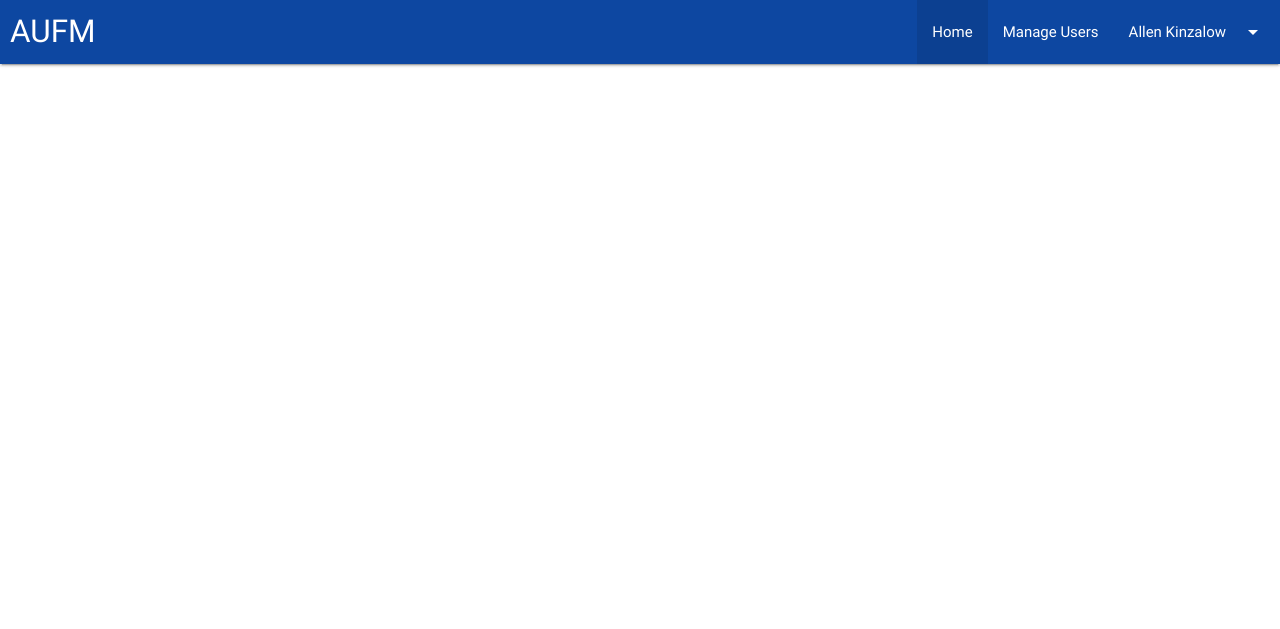
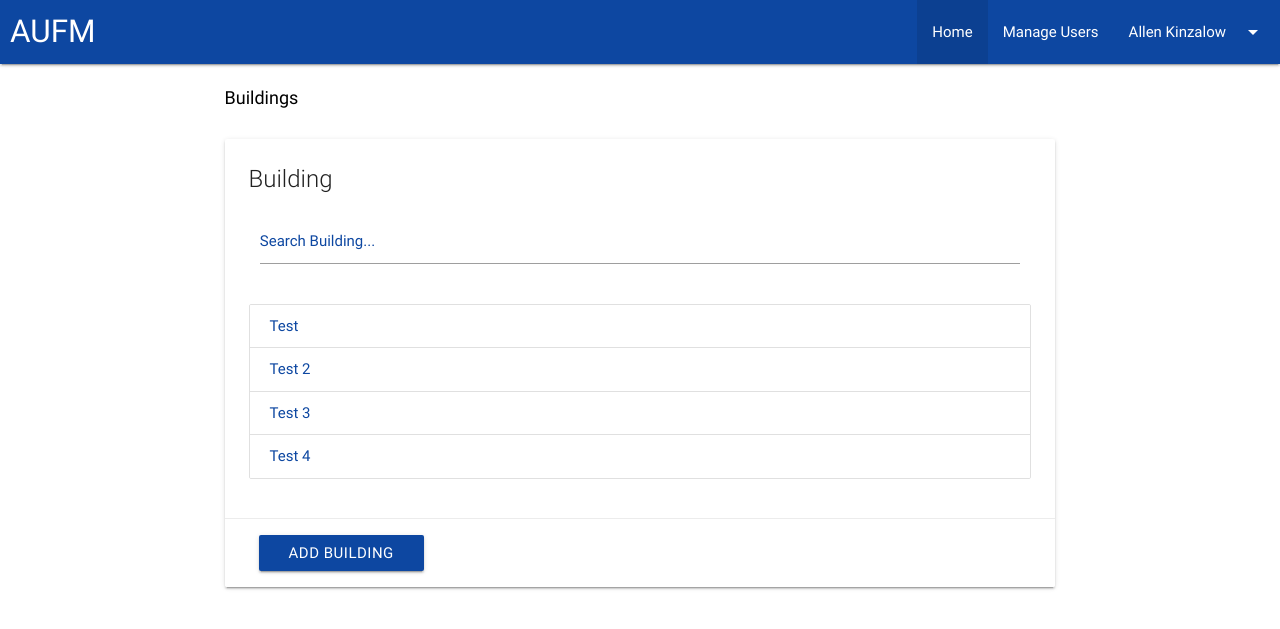
Before and after one commit to BrandonLMorris/aufm-webapp, a Flask app: page / in a window 1280 px wide. Shown: the top 629 px of the page. Run offline with Flask 2, Linux system fonts and the light colour scheme.

Commit message:
breadcrumb, protocol actions, bug fixes.

```diff
--- a/aufm/static/css/aufm.css
+++ b/aufm/static/css/aufm.css
@@ -1,8 +1,12 @@
-.content-area {
+.content-area, .breadcrumb-row {
     display: flex;
     justify-content: center;
     width: 100%;
     padding-top: 20px;
+}
+
+.no-margin-bottom {
+    margin-bottom: 0px !important;
 }
 
 /* Property Table */
@@ -50,6 +54,10 @@ nav .brand-logo {
     max-height: 80% !important;
 }
 
+.btn {
+    margin: 0px 10px;
+}
+
 /* label color */
 .input-field label {
     color: #0D47A1 !important;
@@ -77,4 +85,26 @@ textarea.materialize-textarea:focus:not([readonly]) {
 }
 
 /* Collapsible */
-.collapsible-header { white-space: pre-wrap !important;}
+.collapsible-header { white-space: pre-wrap !important; }
+.collapsible-body {
+    /*padding: 1rem !important;*/
+    background-color: #f9f9f9;
+}
+
+/* Breadcrumb */
+#card_breadcrumb {
+    display: flex;
+    align-content: center;
+    align-items: center;
+}
+.breadcrumb:last-child {
+    color: #000;
+}
+.breadcrumb:before {
+    color: gray;
+}
+.breadcrumb {
+    display: flex;
+    align-items: center;
+    color: gray;
+}
--- a/aufm/static/js/aufm.js
+++ b/aufm/static/js/aufm.js
@@ -13,7 +13,7 @@ var AUFM = {
             $(".dropdown-button").dropdown();
             $('.modal').modal();
 
-            AUFM.UI.Cards.setupCards();
+            AUFM.UI.Cards.initialize();
             AUFM.UI.Buildings.open();
         },
         /*
@@ -30,18 +30,13 @@ var AUFM = {
                 property_container: undefined,
                 property_row: undefined,
             },
-            setupCards: function() {
+            initialize: function() {
                 // set templates.
                 this.templates.card = $('#card_template').html();
                 this.templates.collection_item = $('#collection_item_template').html();
                 this.templates.collapsible_item = $('#collapsible_item_template').html();
                 this.templates.property_container = $('#property_container_template').html();
                 this.templates.property_row = $('#property_row_template').html();
-
-                // build cards.
-                AUFM.UI.Buildings.card = this.create(AUFM.UI.Buildings.card_options);
-                AUFM.UI.Parts.card = this.create(AUFM.UI.Parts.card_options);
-                AUFM.UI.Protocols.card = this.create(AUFM.UI.Protocols.card_options);
             },
             create: function(options) {
                 var self = this;
@@ -52,23 +47,24 @@ var AUFM = {
                     card.attr("id", options.id);
 
                 // Card title.
+                var title = options.title ? typeof options.title == "string" ? options.title : options.title() : "";
                 if(options.title)
-                    card.find('.card-title').html(options.title);
+                    card.find('.card-title').html(title);
 
                 // Setting up searching through content.
                 if(options.search) {
                     card.find('.search-input input').attr("id", options.id + "_search").on('input', function(e) {
                         var value = $(this).val().toLowerCase().trim();
                         if(value == "")
-                            card.find('.collection-item').show();
+                            card.find('.searchable').show();
                         else
-                            card.find('.collection-item').each(function(index) {
+                            card.find('.searchable').each(function(index) {
                                 var ele = $(this);
                                 if(!ele.html().toLowerCase().includes(value))
                                     ele.hide();
                             });
                     });
-                    card.find('.search-input label').attr("for", options.id + "_search").html("Search " + options.title + "...");
+                    card.find('.search-input label').attr("for", options.id + "_search").html("Search " + title + "...");
                     // setup search actions.
                 } else
                     card.find('.search').hide();
@@ -109,7 +105,7 @@ var AUFM = {
                             e.preventDefault();
                         });
                     };
-                } else if(options.collapsible) {
+                } else if(options.collapsible) { // todo: refactor & make understandable
                     content.html(this.templates.collapsible);
                     card.populate = function(collection) {
                         card.collection = collection;
@@ -117,7 +113,19 @@ var AUFM = {
                             card.collection.reduce(function(str, item) {
                                 if(!item.collection)
                                     return str;
-                                return str + AUFM.Util.template(self.templates.collapsible_item, item.collection());
+                                var collection = item.collection();
+                                return str + AUFM.Util.template(self.templates.collapsible_item, {
+                                    id: collection.id,
+                                    value: collection.value,
+                                    actions: options.collapsible.actions.reduce(function(str, action) {
+                                        return str + AUFM.Util.template($('#button_template').html(), {
+                                            id: action.id,
+                                            title: action.title,
+                                            color: action.color ? action.color : AUFM.Constants.DEFAULT_COLOR,
+                                            font_color: action.font_color ? action.font_color : AUFM.Constants.DEFAULT_FONT_COLOR,
+                                        }); // todo: abstract
+                                    }, "")
+                                });
                             }, "")
                         );
                         content.find('.collapsible').collapsible();
@@ -157,6 +165,8 @@ var AUFM = {
                     $('body').append(modal);
                     modal.modal();
                 }
+                if(template.width)
+                    modal.css("width", template.width + "%");
                 modal.item = options.item;
                 options.context = options.context ? options.context : "create";
                 modal.context = options.context;
@@ -195,6 +205,7 @@ var AUFM = {
                     id: "building_modal",
                     title: {"create": "Add New Building", "edit": "Edit Building"},
                     content: 'building_modal_template',
+                    width: 35,
                     actions: [
                         {
                             id: "save_building",
@@ -241,6 +252,7 @@ var AUFM = {
                     id: "part_modal",
                     title: {"create": "Add New Part", "edit": "Edit Part"},
                     content: 'part_modal_template',
+                    width: 35,
                     actions: [
                         {
                             id: "save_part",
@@ -289,6 +301,7 @@ var AUFM = {
                     id: "protocol_modal",
                     title: {"create": "Add New Protocol", "edit": "Edit Protocol"},
                     content: 'protocol_modal_template',
+                    width: 35,
                     actions: [
                         {
                             id: "save_protocol",
@@ -342,6 +355,30 @@ var AUFM = {
                 },
             },
         },
+        Breadcrumb: {
+            breadcrumb_stack: [],
+            push: function(card) {
+                if(this.breadcrumb_stack.includes(card))
+                    return;
+                $('#card_breadcrumb .breadcrumb').off().click(this.click);
+                $('#card_breadcrumb').append(AUFM.Util.template($('#breadcrumb_template').html(), {
+                    card: card,
+                    title: card,
+                }));
+                this.breadcrumb_stack.push(card);
+            },
+            clear: function() {
+                $('#card_breadcrumb *').remove();
+            },
+            click: function(e) {
+                var card = $(this).attr("data-card");
+                var breadcrumb = $(this);
+                AUFM.UI.Breadcrumb.breadcrumb_stack.splice(breadcrumb.index() + 1);
+                breadcrumb.nextAll('.breadcrumb').remove();
+                if(AUFM.UI[card])
+                    AUFM.UI[card].open();
+            },
+        },
         Users: {
             users: [],
             card: undefined,
@@ -368,6 +405,9 @@ var AUFM = {
             card: undefined,
             open: function() {
                 var self = this;
+                $('.content-area').hide();
+                self.card = self.card ? self.card : AUFM.UI.Cards.create(this.card_options);
+                self.buildings = [];
                 AUFM.Util.api({
                     url: "building",
                     callback: function(data) {
@@ -376,6 +416,7 @@ var AUFM = {
                         });
                         self.card.populate(self.buildings);
                         self.card.fadeIn();
+                        AUFM.UI.Breadcrumb.push("Buildings");
                     },
                 });
             },
@@ -404,7 +445,9 @@ var AUFM = {
             parts: [],
             card_options: {
                 id: "parts_card",
-                title: "Parts",
+                title: function() {
+                    return "Parts for " + AUFM.UI.Parts.building.collection().value
+                },
                 search: true,
                 collection: function(part) {
                     AUFM.UI.Parts.close();
@@ -423,6 +466,9 @@ var AUFM = {
             open: function(building) {
                 this.building = building ? building : this.building;
                 var self = this;
+                $('.content-area').hide();
+                self.card = self.card ? self.card : AUFM.UI.Cards.create(this.card_options);
+                self.parts = [];
                 AUFM.Util.api({
                     url: "building/" + self.building.id() + "/part",
                     callback: function(data) {
@@ -431,6 +477,7 @@ var AUFM = {
                         });
                         self.card.populate(self.parts);
                         self.card.fadeIn();
+                        AUFM.UI.Breadcrumb.push("Parts");
                     },
                 });
             },
@@ -455,7 +502,6 @@ var AUFM = {
             },
         },
         Protocols: {
-<<<<<<< HEAD
             part: undefined,
             protocols: [],
             card_options: {
@@ -481,28 +527,16 @@ var AUFM = {
                         AUFM.UI.Modals.open({
                             template: "protocol_modal",
                         });
-=======
-            _part: undefined,
-            _protocols: [],
-            card_options: {
-                id: "protocols_card",
-                title: "Protocol",
-                collection: function(protocol) {
-                    //edit Protocol
-                },
-                actions: {
-                    title: "Add New Protocol",
-                    click: function(e) {
-                        // trigger add building modal
->>>>>>> dfd2843a41426426fb67d683fe848d82124edc00
                     },
                 },
             },
             card: undefined,
             open: function(part) {
-<<<<<<< HEAD
                 this.part = part;
                 var self = this;
+                $('.content-area').hide();
+                self.card = self.card ? self.card : AUFM.UI.Cards.create(this.card_options);
+                self.protocols = [];
                 AUFM.Util.api({
                     url: "part/" + self.part.elementID() + "/protocol",
                     callback: function(data) {
@@ -511,6 +545,7 @@ var AUFM = {
                         });
                         self.card.populate(self.protocols);
                         self.card.fadeIn();
+                        AUFM.UI.Breadcrumb.push("Protocols");
                     },
                 });
             },
@@ -538,23 +573,6 @@ var AUFM = {
                     this.protocols[index] = protocol;
                     this.card.populate(this.protocols);
                 }
-=======
-                this._part = part
-                var self = this;
-                AUFM.Util.api({
-                    url: "part/" + self._part.pid() + "/protocol",
-                    callback: function(data) {
-                        data.protocols.forEach(function(p) {
-                            self._protocols.push(new AUFM.Schema.Protocol(p));
-                        });
-                        self.card.populate(self._protocols);
-                        self.card.fadeIn();
-                    }
-                })
-            },
-            close: function() {
-                this.card.fadeOut();
->>>>>>> dfd2843a41426426fb67d683fe848d82124edc00
             },
         },
     },
@@ -592,7 +610,7 @@ var AUFM = {
             this.collection = function() {
                 return {
                     id: this._building_id,
-                    name: this._name,
+                    value: this._name,
                 };
             };
         },
@@ -605,20 +623,14 @@ var AUFM = {
                 return this._part_id;
             };
 
-<<<<<<< HEAD
             this.elementID = function() {
                 return this._element_id;
             };
-=======
-            this.pid = function() {
-                return this._element_id;
-            }
->>>>>>> dfd2843a41426426fb67d683fe848d82124edc00
 
             this.collection = function() {
                 return {
                     id: this._part_id,
-                    name: this._element_id,
+                    value: this._element_id,
                 };
             };
         },
@@ -633,14 +645,8 @@ var AUFM = {
             this.collection = function() {
                 return {
                     id: this._protocol_id,
-<<<<<<< HEAD
-                    content: this.value,
-                    button_title: "Replace Protocol"
-                }
-=======
-                    name: this._value,
+                    value: this._value,
                 };
->>>>>>> dfd2843a41426426fb67d683fe848d82124edc00
             };
         },
     },
--- a/aufm/templates/aufm.html
+++ b/aufm/templates/aufm.html
@@ -28,6 +28,13 @@
             </div>
         </nav>
     </div>
+    <div class="row breadcrumb-row no-margin-bottom">
+        <div class="col s8">
+            <div clas="card">
+                    <div id="card_breadcrumb"></div>
+            </div>
+        </div>
+    </div>
     <div id="content_area"></div>
 
     <!-- Dropdown contents -->
@@ -38,6 +45,9 @@
     <!-- Re-Usable Scripts and templates -->
     <script type="text/html" id="button_template">
         <a class="waves-effect waves-light btn %color% %font_color%" id="%id%">%title%</a>
+    </script>
+    <script type="text/html" id="breadcrumb_template">
+        <a href="#!" class="breadcrumb" data-card="%card%">%title%</a>
     </script>
     <script type="text/html" id="card_template">
         <div class="row content-area" style="display: none;">
@@ -63,13 +73,13 @@
         </div>
     </script>
     <script type="text/html" id="collection_item_template">
-        <a href="#!" class="collection-item blue-text text-darken-4" data-id="%id%">%name%</a>
+        <a href="#!" class="collection-item searchable blue-text text-darken-4" data-id="%id%">%value%</a>
     </script>
     <script type="text/html" id="collapsible_item_template">
-        <li data-id="%id%">
-            <div class="collapsible-header">%content%</div>
+        <li class="searchable" data-id="%id%">
+            <div class="collapsible-header">%value%</div>
             <div class="collapsible-body">
-                <a class="waves-effect waves-light btn blue darken-4">%button_title%</a>
+                %actions%
             </div>
         </li>
     </script>
```
Also changed, not shown: test.db.
